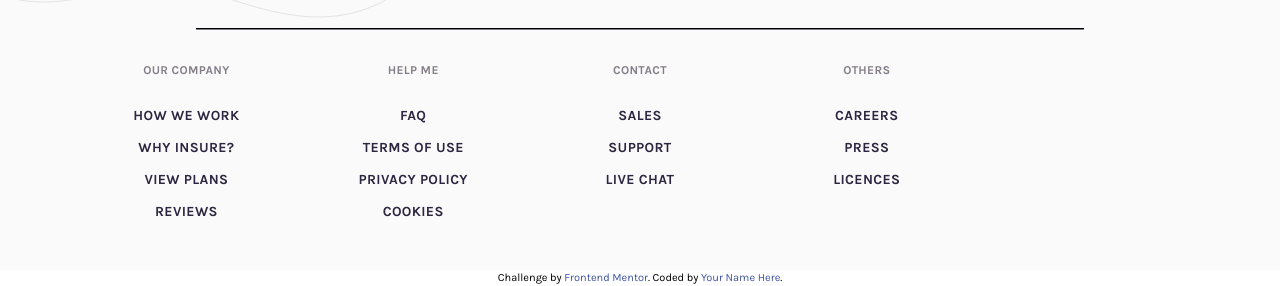
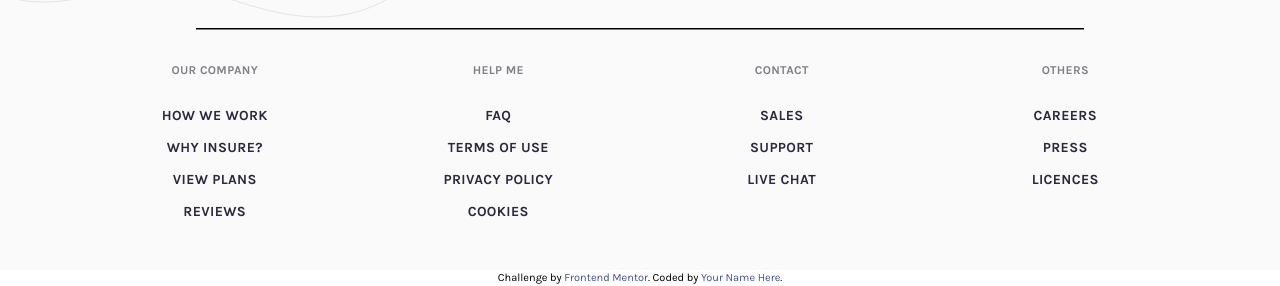
Before and after one commit to Despeerado/Frontend-mentor--Insure-landing-page, a website: page index.html in a window 1280 px wide. Shown: the part 1988-2274 px from the top of the page. Drawn offline with Linux system fonts and the light colour scheme.

Commit message:
minor change on footer grid

```diff
--- a/index.html
+++ b/index.html
@@ -181,7 +181,7 @@
       <hr class="bg-gray w-4/5 h-0.5 mb-8 mx-auto">
     </div>
     <!-- footer grid -->
-    <div class="grid md:grid-cols-4 lg:grid-cols-5 gap-6 mb-10 text-center">
+    <div class="grid md:grid-cols-4 gap-6 mb-10 text-center">
       <div>
         <h4 class="text-xs font-bold text-gray uppercase pb-4 tracking-wide">Our company</h4>
         <div class="mt-3 grid space-y-3 text-sm">
```
